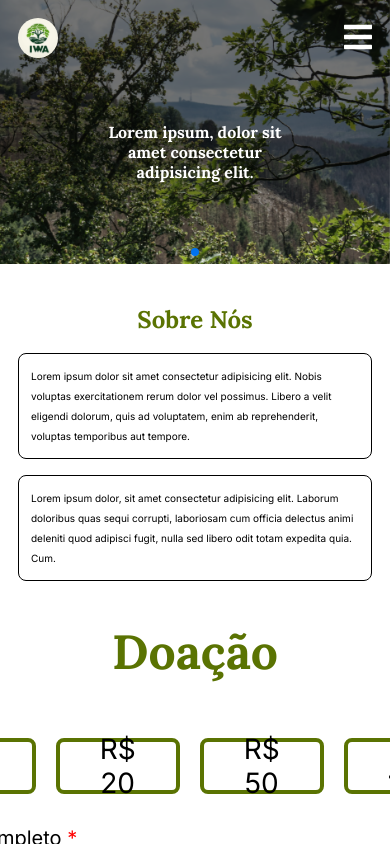
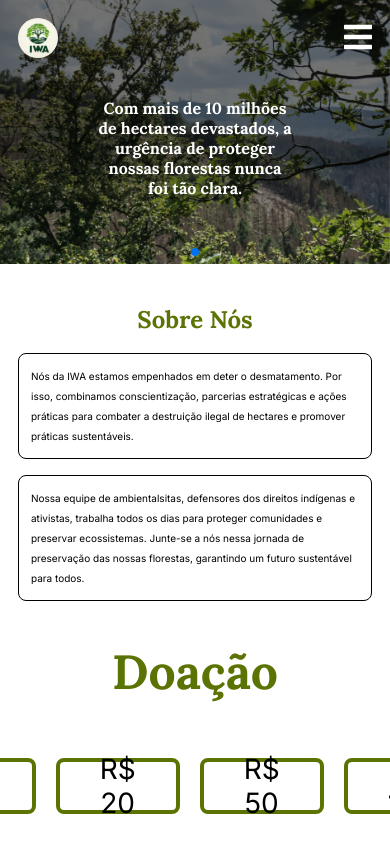
Before and after one commit to JessyeKessia/Anary-Nyn, an Angular app: page / in a window 390 px wide. Built offline with nearby package versions, Linux system fonts and the light colour scheme.

Commit message:
Adicionado textos nos head e no about us

```diff
--- a/src/app/components/about-us/about-us.component.css
+++ b/src/app/components/about-us/about-us.component.css
@@ -21,6 +21,7 @@ section #containers .container {
   padding: 1.5rem;
   border: 1px solid black;
   border-radius: 0.5rem;
+  width: 100%;
 }
 
 section #containers .container p {
@@ -49,5 +50,6 @@ section #containers .container p {
   section #containers .container p {
     font-size: 10px;
     line-height: 20px;
+    justify-content: justify;
   }
 }
--- a/src/app/components/about-us/about-us.component.html
+++ b/src/app/components/about-us/about-us.component.html
@@ -4,19 +4,13 @@
   <div id="containers">
     <div class="container">
       <p>
-        Lorem ipsum dolor sit amet consectetur adipisicing elit. Nobis voluptas
-        exercitationem rerum dolor vel possimus. Libero a velit eligendi
-        dolorum, quis ad voluptatem, enim ab reprehenderit, voluptas temporibus
-        aut tempore.
+        Nós da IWA estamos empenhados em deter o desmatamento. Por isso, combinamos conscientização, parcerias estratégicas e ações práticas para combater a destruição ilegal de hectares e promover práticas sustentáveis.
       </p>
     </div>
 
     <div class="container">
       <p>
-        Lorem ipsum dolor, sit amet consectetur adipisicing elit. Laborum
-        doloribus quas sequi corrupti, laboriosam cum officia delectus animi
-        deleniti quod adipisci fugit, nulla sed libero odit totam expedita quia.
-        Cum.
+        Nossa equipe de ambientalsitas, defensores dos direitos indígenas e ativistas, trabalha todos os dias para proteger comunidades e preservar ecossistemas. Junte-se a nós nessa jornada de preservação das nossas florestas, garantindo um futuro sustentável para todos.
       </p>
     </div>
   </div>
--- a/src/app/components/head/head.component.html
+++ b/src/app/components/head/head.component.html
@@ -28,5 +28,5 @@
 
   <app-carousel></app-carousel>
 
-  <h1>Lorem ipsum, dolor sit amet consectetur adipisicing elit.</h1>
+  <h1>Com mais de 10 milhões de hectares devastados, a urgência de proteger nossas florestas nunca foi tão clara.</h1>
 </header>
```
